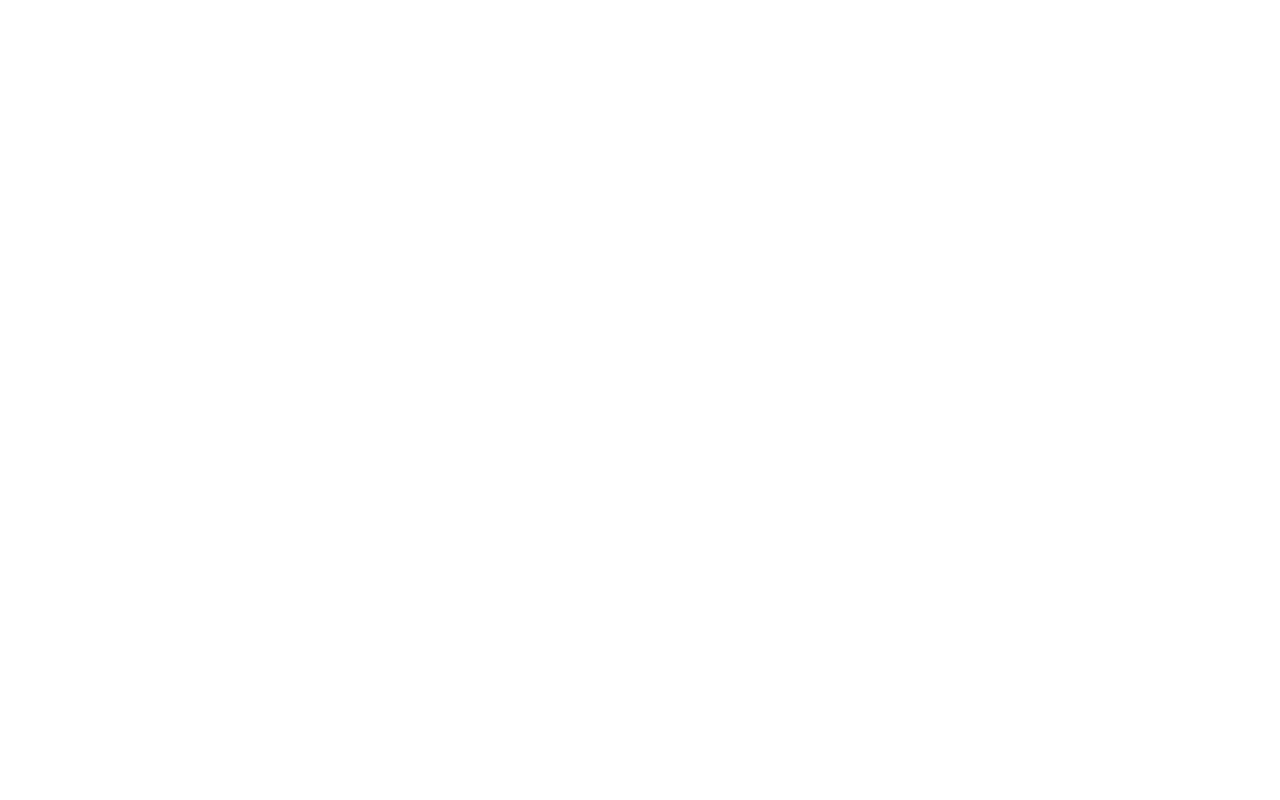
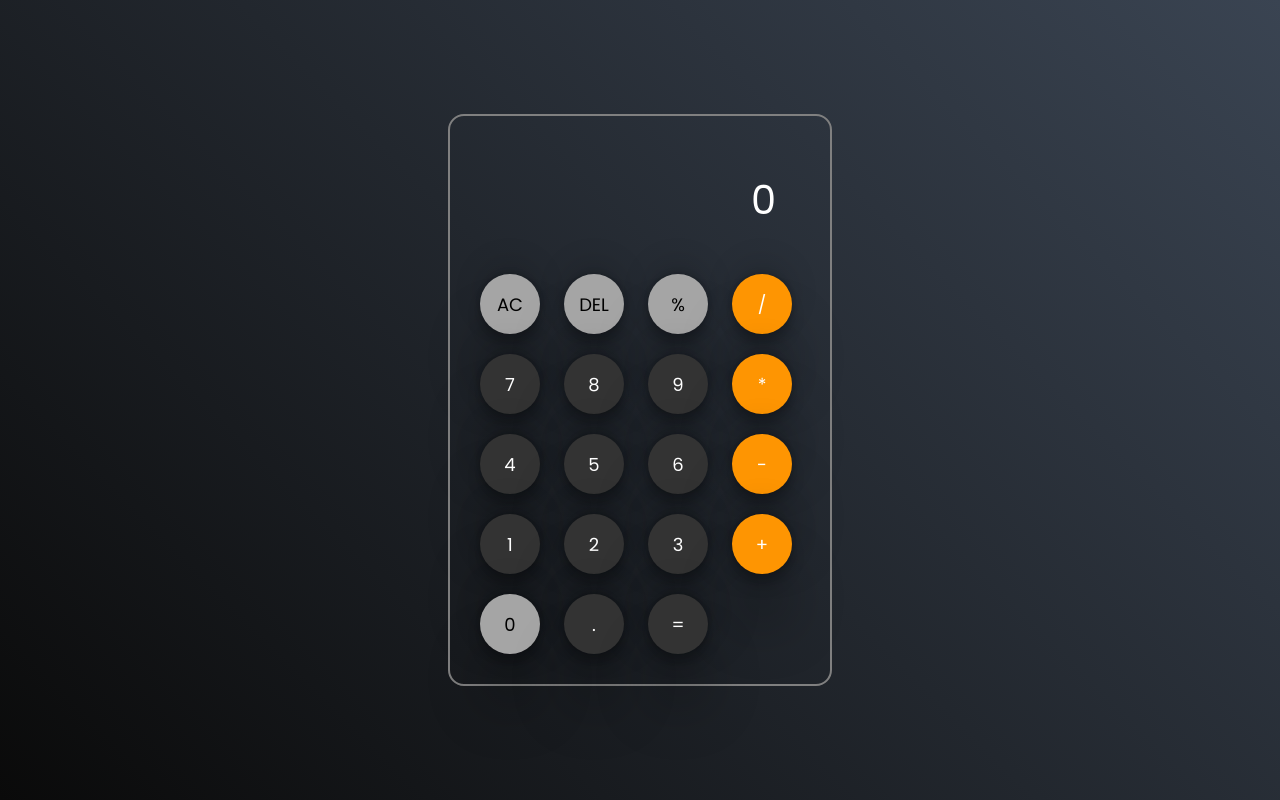
Before and after one commit to SagarCoder007/Smart_Calculator, a plain HTML site: page index.html in a window 1280 px wide. Drawn offline with Linux system fonts and the light colour scheme.

Commit message:
done with js part minor changes remaning

```diff
--- a/index.html
+++ b/index.html
@@ -6,11 +6,46 @@
     <link rel="icon" href=
 "https://www.iconbunny.com/icons/media/catalog/product/cache/2/thumbnail/600x/1b89f2fc96fc819c2a7e15c7e545e8a9/4/4/440.8-calculator-ii-icon-iconbunny.jpg"
           type="image/x-icon">
+          <link rel="stylesheet" href="style.css">
     <title>smart calculator</title>
 </head>
 <body>
 
+    <div class="calculator">
+        <input type="text" placeholder="0" id="inputbox">
+        <div>
+            <button class="equal2">AC</button>
+            <button class="equal2">DEL</button>
+            <button class="equal2">%</button>
+            <button class="equal">/</button>
+        </div>
 
+        <div>
+            <button>7</button>
+            <button>8</button>
+            <button>9</button>
+            <button class="equal">*</button>
+        </div>
+        <div>
+            <button>4</button>
+            <button>5</button>
+            <button>6</button>
+            <button class="equal">-</button>
+        </div>
+        <div>
+            <button>1</button>
+            <button>2</button>
+            <button>3</button>
+            <button class="equal">+</button>
+        </div>
+        <div>
+            <button class="equal2">0</button>
+            <button>.</button>
+            <button>=</button>
+        </div>
 
+    </div>
+
+    <script src="main.js"></script>
 </body>
 </html>
--- /dev/null
+++ b/main.js
@@ -0,0 +1,41 @@
+let input = document.getElementById('inputbox');
+let button = document.querySelectorAll('button');
+
+let string = "";
+
+let arr = Array.from(button);
+arr.forEach(button => {
+    button.addEventListener('click', (e) => {
+        if (e.target.innerHTML == '=') {
+            string = eval(string);
+            input.value = string;
+        }
+
+
+
+
+
+        else if (e.target.innerHTML == 'AC') {
+            string = "";
+            input.value = string;
+        }
+
+
+
+
+        else if (e.target.innerHTML == 'DEL') {
+            string = string.substring(0,string.length-1);
+           input.value=string;
+        }
+
+
+
+
+        else {
+            string += e.target.innerHTML;
+            input.value = string;
+        }
+
+
+    })
+})
--- a/style.css
+++ b/style.css
@@ -0,0 +1,102 @@
+@import url('https://fonts.googleapis.com/css2?family=Poppins&display=swap');
+
+
+* {
+    margin: 0;
+    padding: 0;
+    box-sizing: border-box;
+}
+
+body {
+    height: 100vh;
+    width: 100%;
+    display: flex;
+    justify-content: center;
+    align-items: center;
+    background: linear-gradient(45deg, #0a0a0a, #3a4452);
+
+}
+
+.calculator {
+    border: 2px solid grey;
+    margin: 20px;
+    max-width: 100%;
+    max-height: 100%;
+    padding: 20px;
+    border-radius: 16px;
+}
+
+input {
+    font-family: 'Poppins', sans-serif;
+    width: 320px;
+    max-width: 100%;
+    color: white;
+    max-height: 100%;
+    margin: 10px;
+    padding: 24px;
+    text-align: right;
+    background-color: transparent;
+    border: none;
+    cursor: pointer;
+    font-size: 40px;
+
+}
+
+input::placeholder {
+    color: white;
+}
+
+
+
+button {
+    font-family: 'Poppins', sans-serif;
+    border: none;
+    width: 60px;
+    color: white;
+    height: 60px;
+    margin: 10px;
+    background: transparent;
+    font-size: 18px;
+    background-color: #333333;
+    border-radius: 50%;
+    cursor: pointer;
+    box-shadow: rgba(0, 0, 0, 0.25) 0px 54px 55px, rgba(0, 0, 0, 0.12) 0px -12px 30px, rgba(0, 0, 0, 0.12) 0px 4px 6px, rgba(0, 0, 0, 0.17) 0px 12px 13px, rgba(0, 0, 0, 0.09) 0px -3px 5px;
+
+
+}
+
+.equal {
+    background-color: #FE9502;
+    font-size: 18px;
+
+}
+
+
+.equal:hover {
+    transition: 0.5s;
+    background-color: #ffffff;
+    font-size: 18px;
+    color: #0a0a0a;
+
+}
+
+.equal2:hover {
+    transition: 0.5s;
+    background-color: #8d8d8d;
+    font-size: 18px;
+    color: #0a0a0a;
+
+}
+
+
+.equal2 {
+    background-color: #A5A5A5;
+    color: black;
+    font-size: 18px;
+}
+
+
+.equal3 {
+    background-color: #A5A5A5;
+
+}
```
